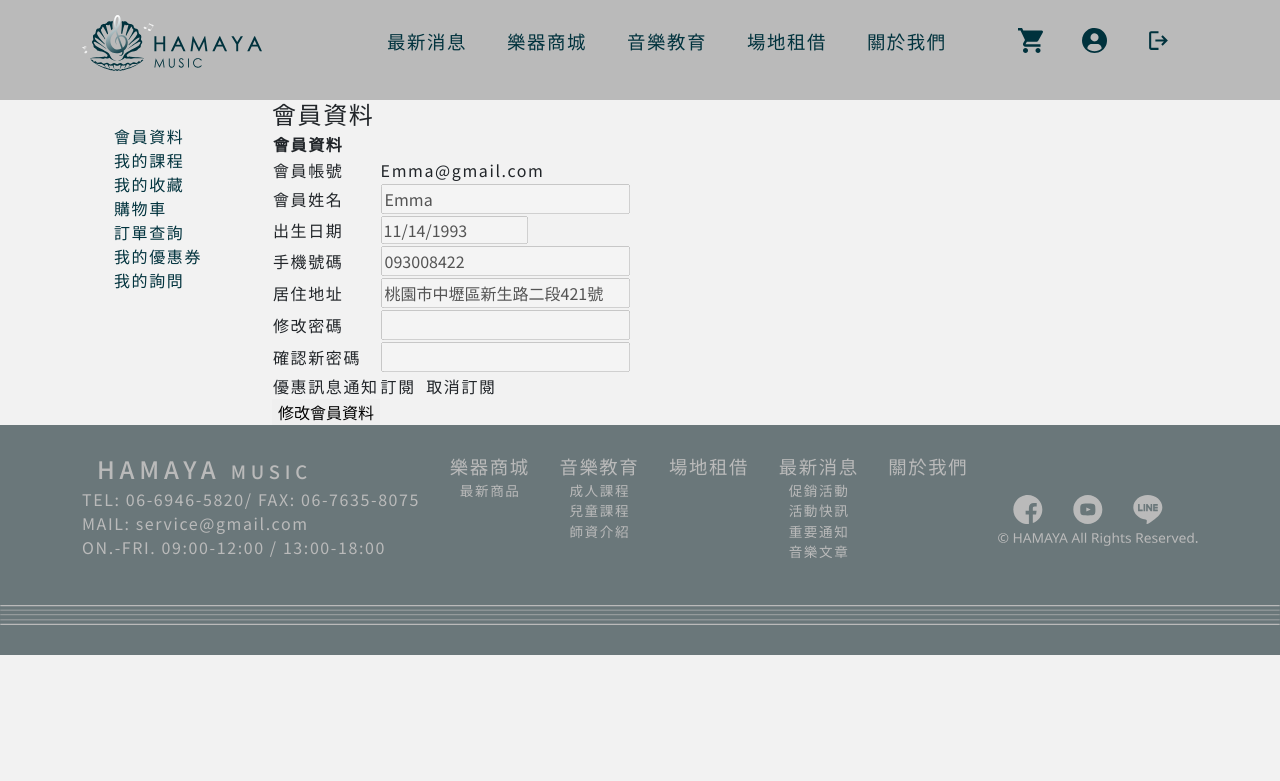
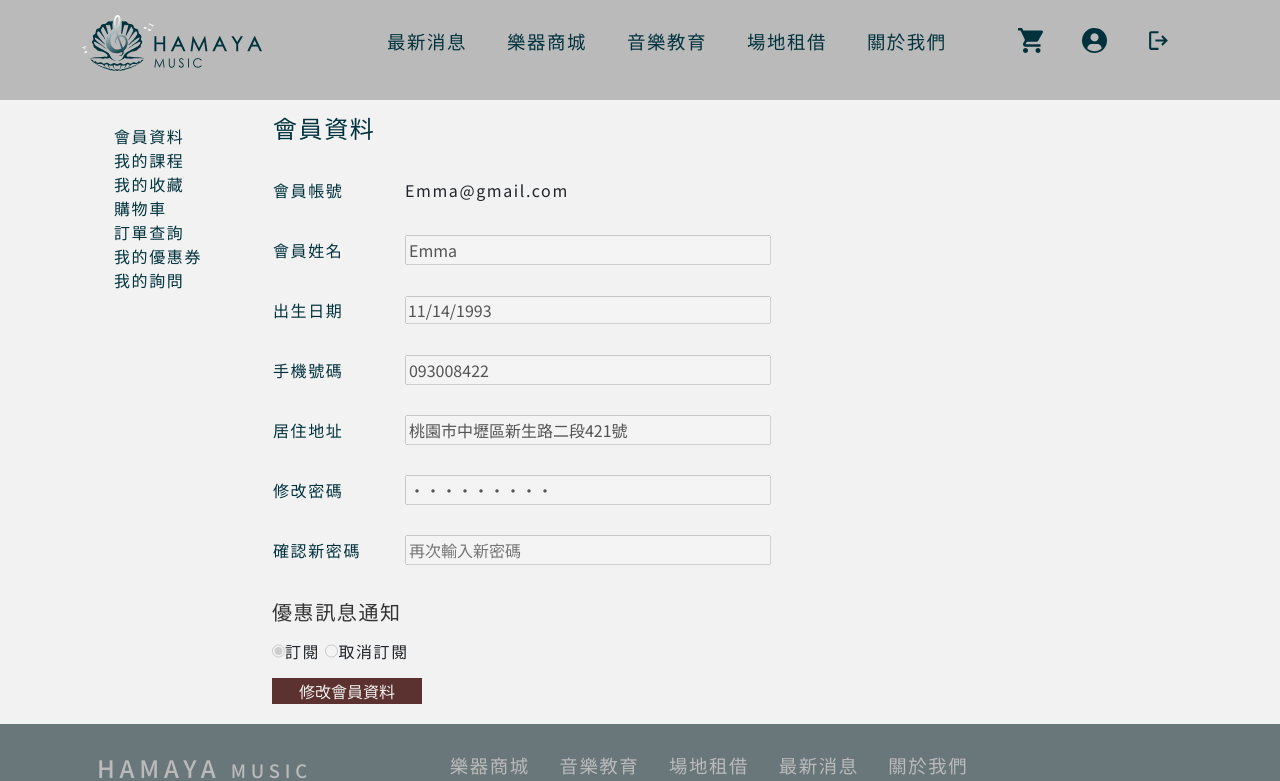
Before and after one commit to TSENG-TZU-YU/MFEE27-HAMAYA, a React (Create React App) app: page /member in a window 1280 px wide. Shown: the top 781 px of the page. Built offline with nearby package versions, Linux system fonts and the light colour scheme.

Commit message:
update myprofile

```diff
--- a/src/pages/Member/components/MyProfile/index.css
+++ b/src/pages/Member/components/MyProfile/index.css
@@ -1,3 +1,19 @@
-input{
+.myprofile_btn{
+    width: 150px;;
+}
+.myprofile_table{
+    width: 500px;
+    height: 100px;
 
 }
+.myprofile_table tr{
+    height: 60px;
+}
+.myprofile_table input{
+    width: 100%;
+}
+
+.myprofile_table input:focus{
+    outline:solid 2px #0099ff;
+    width: 100%;
+}
--- a/src/pages/Member/components/MyProfile/index.js
+++ b/src/pages/Member/components/MyProfile/index.js
@@ -7,6 +7,8 @@ function MyProfile(props) {
         birthday: '1993-11-14',
         phone: '093008422',
         address: '桃園市中壢區新生路二段421號',
+        password: '123456789',
+        repassword: '',
         sub: '1',
     });
     const [edit, setEdit] = useState(true);
@@ -17,22 +19,23 @@ function MyProfile(props) {
     };
     return (
         <div className="col-10 ">
-            <h4>會員資料</h4>
-            <table>
+            <table className="myprofile_table">
                 <thead>
                     <tr>
-                        <th colspan="2">會員資料</th>
+                        <th colSpan="2">
+                            <h4 className="main-color">會員資料</h4>
+                        </th>
                     </tr>
                 </thead>
                 <tbody>
                     <tr>
-                        <td>會員帳號</td>
+                        <td className="text-primary">會員帳號</td>
                         <td>
                             <span>{user.email}</span>
                         </td>
                     </tr>
                     <tr>
-                        <td>會員姓名</td>
+                        <td className="text-primary">會員姓名</td>
                         <td>
                             <input
                                 type="text"
@@ -44,7 +47,7 @@ function MyProfile(props) {
                         </td>
                     </tr>
                     <tr>
-                        <td>出生日期</td>
+                        <td className="text-primary">出生日期</td>
                         <td>
                             <input
                                 type="date"
@@ -56,7 +59,7 @@ function MyProfile(props) {
                         </td>
                     </tr>
                     <tr>
-                        <td>手機號碼</td>
+                        <td className="text-primary">手機號碼</td>
                         <td>
                             <input
                                 type="text"
@@ -68,7 +71,7 @@ function MyProfile(props) {
                         </td>
                     </tr>
                     <tr>
-                        <td>居住地址</td>
+                        <td className="text-primary">居住地址</td>
                         <td>
                             <input
                                 type="text"
@@ -80,49 +83,64 @@ function MyProfile(props) {
                         </td>
                     </tr>
                     <tr>
-                        <td>修改密碼</td>
+                        <td className="text-primary">修改密碼</td>
                         <td>
-                            <input type="text" value="" disabled={edit} />
+                            <input
+                                type="password"
+                                value={user.password}
+                                name="password"
+                                onChange={handleFieldChange}
+                                disabled={edit}
+                                placeholder="請輸入新密碼"
+                            />
                         </td>
                     </tr>
                     <tr>
-                        <td>確認新密碼</td>
+                        <td className="text-primary">確認新密碼</td>
                         <td>
-                            <input type="text" value="" disabled={edit} />
+                            <input
+                                type="password"
+                                value={user.repassword}
+                                name="repassword"
+                                onChange={handleFieldChange}
+                                disabled={edit}
+                                placeholder="再次輸入新密碼"
+                            />
                         </td>
                     </tr>
-                    <tr>
-                        <td>優惠訊息通知</td>
-                        <td>
-                            <label>
+                </tbody>
+            </table>
+            <div>
+                <h5 className="gary-dark-color mt-4">優惠訊息通知</h5>
+                <div className="d-flex my-3">
                     <input
+                        className="d-block"
                         type="radio"
+                        id="sub"
                         name="sub"
                         checked={user.sub === '1'}
                         value={'1'}
                         onChange={handleFieldChange}
                         disabled={edit}
-                                />{' '}
-                                訂閱
-                            </label>
-                            &nbsp;&nbsp;
-                            <label>
+                    />
+                    <label htmlFor="sub" >訂閱</label>
+                    &nbsp;
                     <input
+                        className="d-block"
                         type="radio"
+                        id="unsub"
                         name="sub"
                         checked={user.sub === '0'}
                         value={'0'}
                         onChange={handleFieldChange}
                         disabled={edit}
-                                />{' '}
-                                取消訂閱
-                            </label>
-                        </td>
-                    </tr>
-                </tbody>
-            </table>
+                    />
+                    <label htmlFor="unsub">取消訂閱 </label>
+                </div>
+            </div>
             {edit ? (
                 <button
+                    className="myprofile_btn mb-4 accent-light-color bg-accent-color"
                     onClick={() => {
                         setEdit(false);
                     }}
@@ -131,6 +149,7 @@ function MyProfile(props) {
                 </button>
             ) : (
                 <button
+                    className="myprofile_btn mb-4 accent-light-color bg-main-color"
                     onClick={() => {
                         setEdit(true);
                     }}
```
Lines whose indentation alone changed are shown as unchanged.
